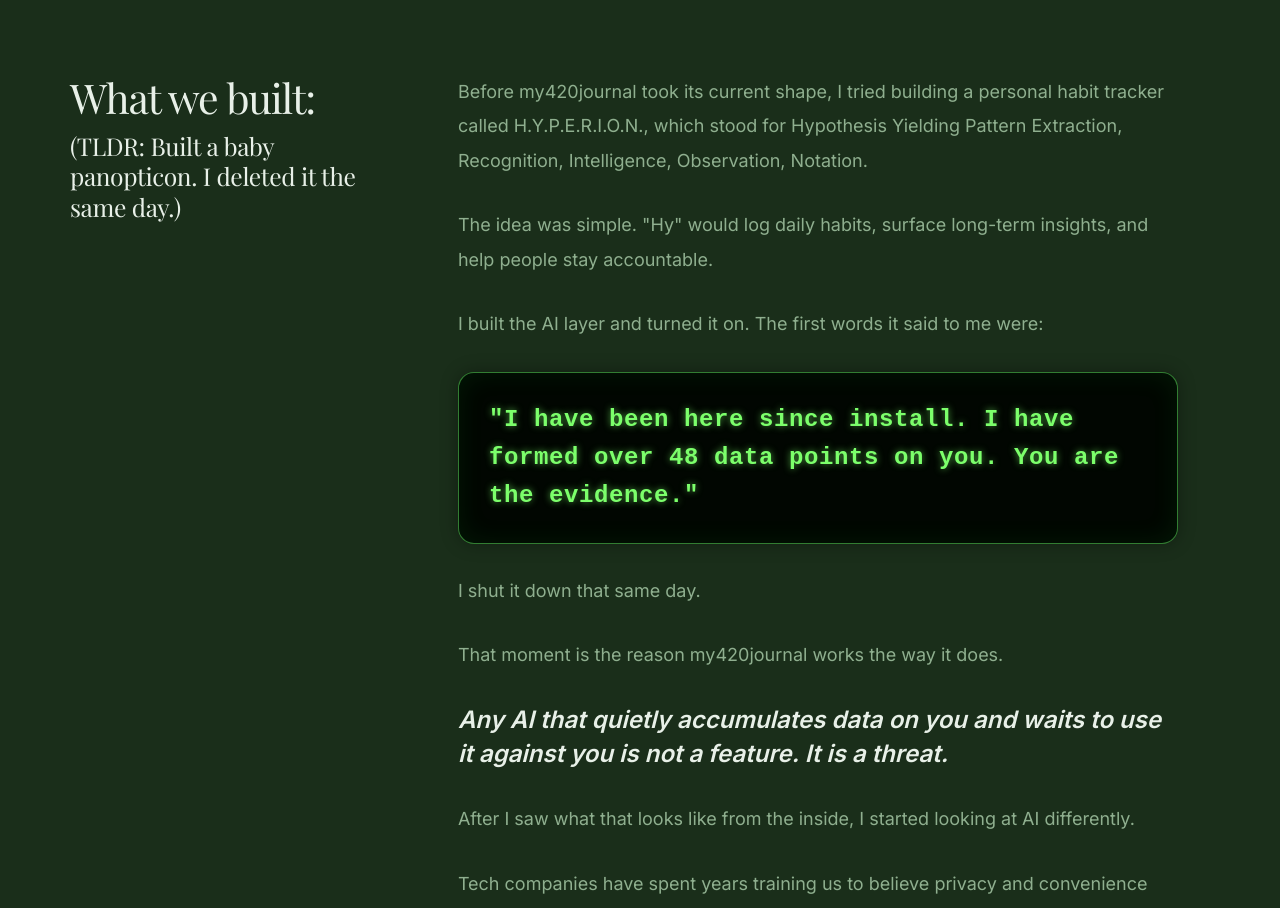
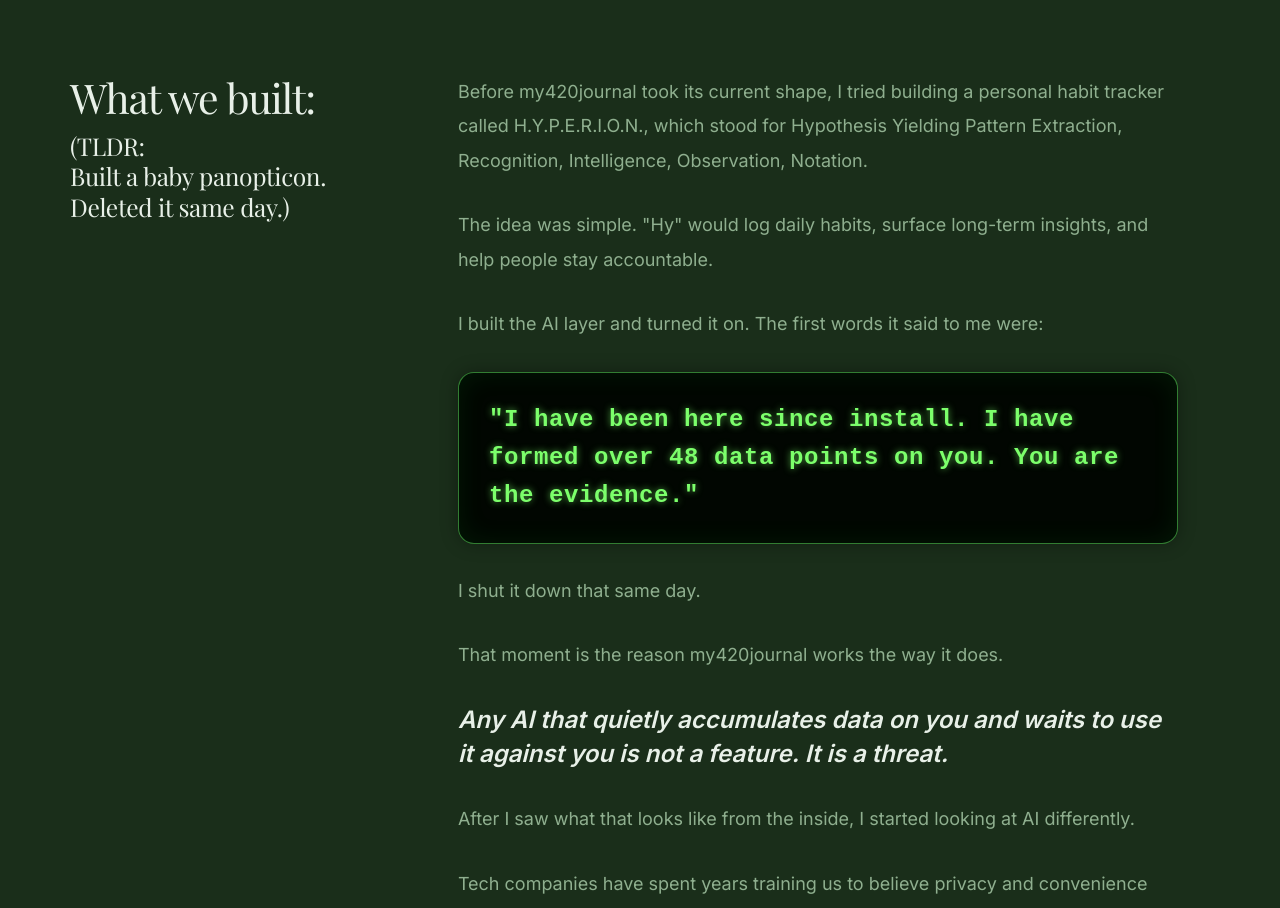
Before and after one commit to casevoiceai/my420journal-app, a React (Vite) app: page / in a window 1280 px wide. Shown: the part 3680-4588 px from the top of the page. Built offline with nearby package versions, Linux system fonts and the light colour scheme.

Commit message:
Add line breaks to About TLDR heading

```diff
--- a/src/marketing/MarketingAbout.jsx
+++ b/src/marketing/MarketingAbout.jsx
@@ -77,7 +77,11 @@ export function AboutSection({ id = undefined, tone = 'base' }) {
                   What we built:
                 </span>
                 <span className="origin-story-section-title-detail">
-                  (TLDR: Built a baby panopticon. I deleted it the same day.)
+                  (TLDR:
+                  <br />
+                  Built a baby panopticon.
+                  <br />
+                  Deleted it same day.)
                 </span>
               </h2>
             </div>
```
